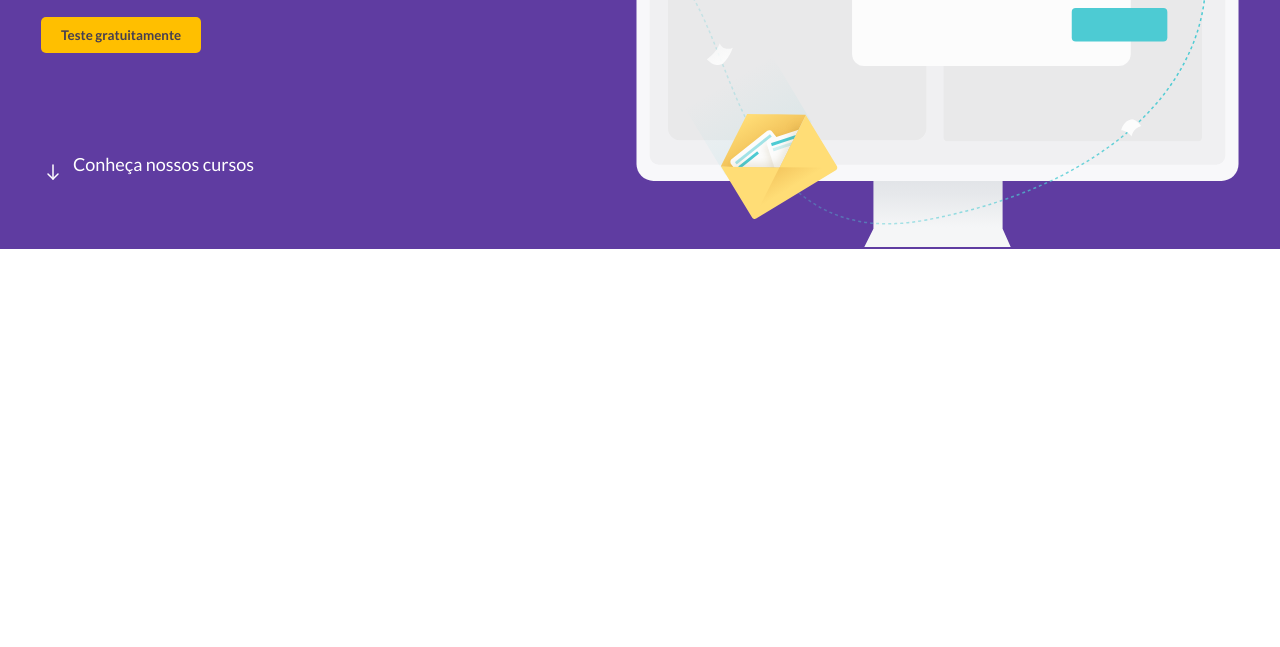
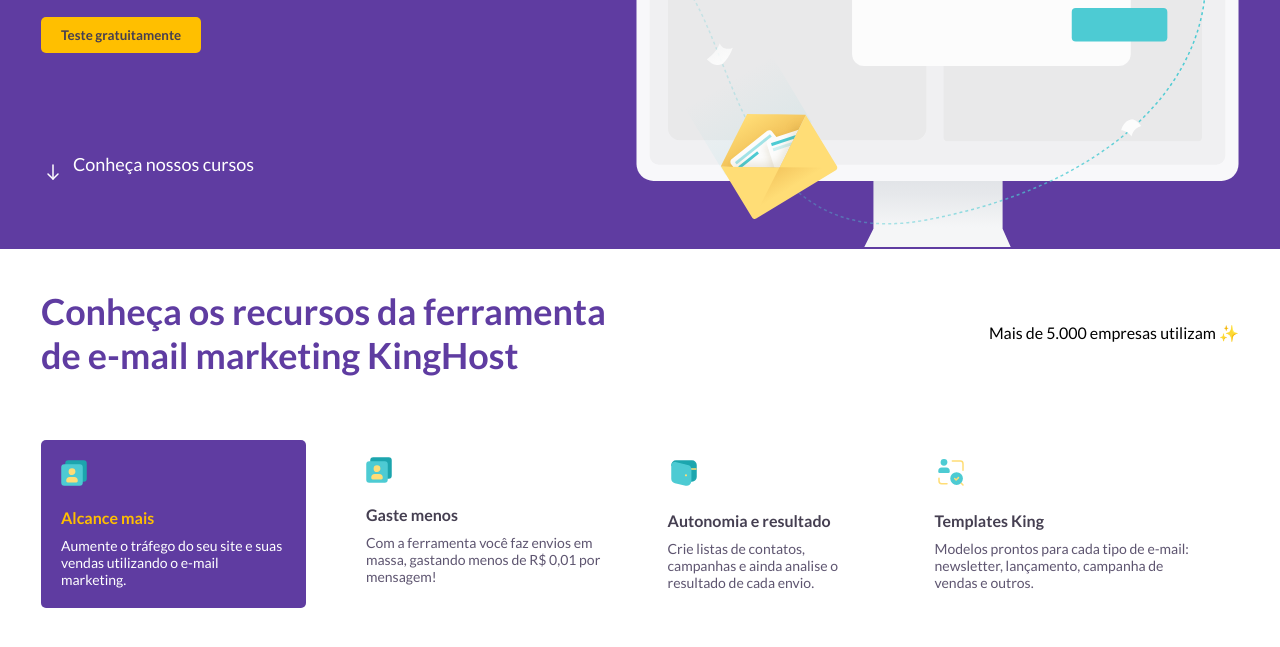
Before and after one commit to menesesdev/projeto-hostinger, a plain HTML site: page index.html in a window 1280 px wide. Shown: the part 473-1120 px from the top of the page. Before the commit the page ends 800 px from the top, so only its background shows below. Drawn offline with Linux system fonts and the light colour scheme.

Commit message:
Finalizando a seção de recursos

```diff
--- a/index.html
+++ b/index.html
@@ -54,5 +54,61 @@
         </div>
       </div>
     </section>
+
+    <section class="section-recursos">
+      <div class="container">
+        <div class="topo">
+          <h1>
+            Conheça os recursos da ferramenta de e-mail marketing KingHost
+          </h1>
+          <p>Mais de 5.000 empresas utilizam ✨</p>
+        </div>
+
+        <div class="conteudo">
+          <div class="card-cinza">
+            <div class="icon">
+              <img src="/img/icone-alcance.svg" alt="alcance" />
+            </div>
+            <h2>Alcance mais</h2>
+            <p>
+              Aumente o tráfego do seu site e suas vendas utilizando o e-mail
+              marketing.
+            </p>
+          </div>
+          <ul>
+            <li>
+              <div class="icon">
+                <img src="/img/icone-alcance.svg" alt="alcance" />
+              </div>
+              <h2>Gaste menos</h2>
+              <p>
+                Com a ferramenta você faz envios em massa, gastando menos de R$
+                0,01 por mensagem!
+              </p>
+            </li>
+            <li>
+              <div class="icon">
+                <img src="/img/icone-gaste-menos.svg" alt="alcance" />
+              </div>
+              <h2>Autonomia e resultado</h2>
+              <p>
+                Crie listas de contatos, campanhas e ainda analise o resultado
+                de cada envio.
+              </p>
+            </li>
+            <li>
+              <div class="icon">
+                <img src="/img/icone-autonomia.svg" alt="alcance" />
+              </div>
+              <h2>Templates King</h2>
+              <p>
+                Modelos prontos para cada tipo de e-mail: newsletter,
+                lançamento, campanha de vendas e outros.
+              </p>
+            </li>
+          </ul>
+        </div>
+      </div>
+    </section>
   </body>
 </html>
--- a/scss/_home.scss
+++ b/scss/_home.scss
@@ -39,10 +39,69 @@ button {
     }
     .text {
       text-align: center;
-      .p{
+      p {
         max-width: 100%;
       }
     }
-
   }
 }
+
+.section-recursos {
+  padding: 4rem 0;
+
+  .topo {
+    @include flex(row, center, space-between);
+    margin-bottom: 4rem;
+    h1 {
+      font-size: 3.6rem;
+      color: $color-purple;
+      max-width: 60rem;
+    }
+    p {
+      font-size: 1.6rem;
+    }
+  }
+  .conteudo {
+    @include flex(row, center, space-between);
+    gap: 2rem;
+
+    .card-cinza {
+      background-color: $color-purple;
+      padding: 2rem;
+      border-radius: 0.5rem;
+      img {
+        margin-bottom: 2rem;
+      }
+      h2 {
+        font-size: 1.6rem;
+        color: $color-yellow;
+      }
+      p {
+        font-size: 1.4rem;
+        color: $color-white;
+        padding-top: 1rem;
+      }
+    } // Fechando .card-cinza
+    ul {
+      display: flex;
+      padding: 2rem;
+      gap: 2rem;
+      li {
+        padding: 2rem;
+        border-radius: 0.5rem;
+        img {
+          margin-bottom: 2rem;
+        }
+        h2 {
+          font-size: 1.6rem;
+          color: $color-gray-01;
+        }
+        p {
+          font-size: 1.4rem;
+          color: $color-gray-02;
+          padding-top: 1rem;
+        }
+      }
+    }
+  } // Fechando .conteudo
+} // Fechando .section-recursos
```
Also changed, not shown: css/main.min.css, 1 other file.
